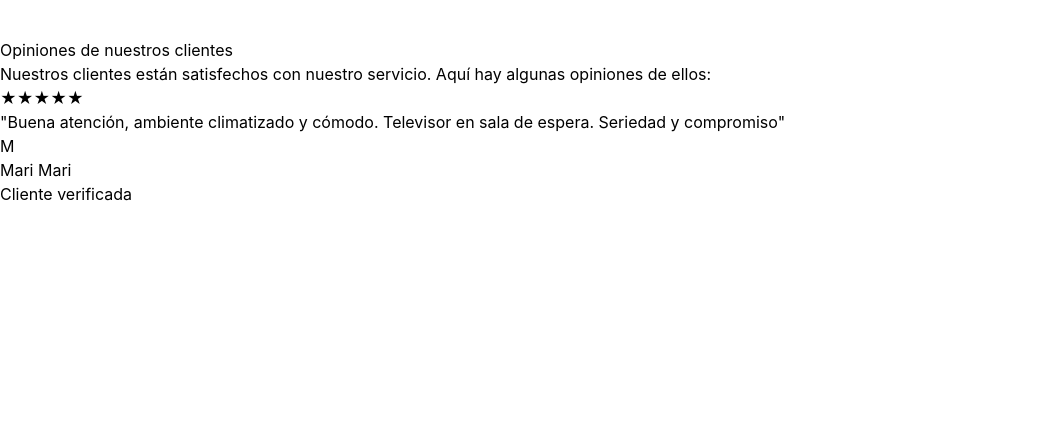
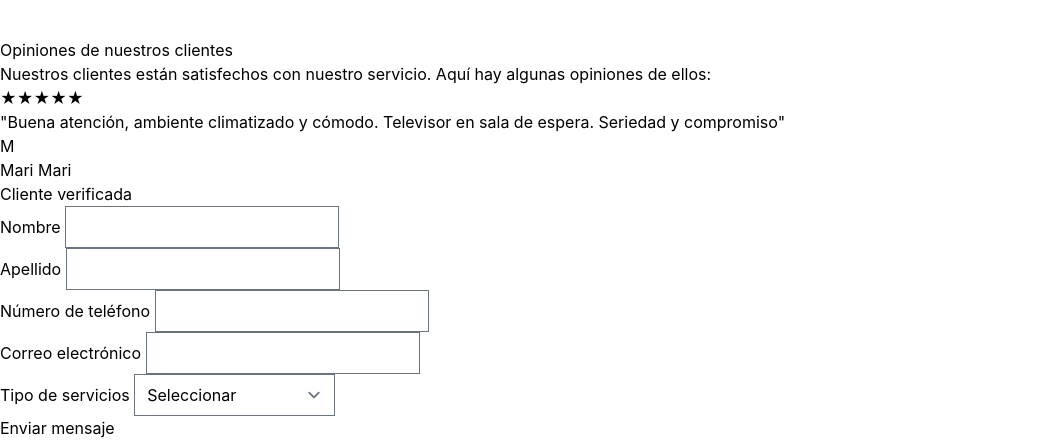
Before and after one commit to Lionel-Martinez/Lionel-Martinez-Portafolio-LM-Studio, a plain HTML site: page index.html in a window 1280 px wide. Shown: the part 2627-3067 px from the top of the page, without its empty margins (0-1039 px from the left). Before the commit the page ends 2833 px from the top, so only its background shows below. Drawn offline with nearby package versions, Linux system fonts and the light colour scheme; files whose address does not match are found by name.

Commit message:
agregar apartado contacto

```diff
--- a/index.html
+++ b/index.html
@@ -169,6 +169,36 @@
             </div>
           </div>
         </div>
+
+<!-- Contacto -->
+
+<form action="" method="POST" class="formulario-contacto">
+        <div class="form-group">
+          <label for="name">Nombre</label>
+          <input type="text" id="name" name="name" required>
+        </div>
+        <div class="form-group">
+          <label for="message">Apellido</label>
+          <input type="text" id="apellido" name="apellido" required>
+        </div>
+        <div class="form-group">
+          <label for="numero">Número de teléfono</label>
+          <input type="tel" id="numero" name="numero" required>
+        </div>
+        <div class="form-group">
+          <label for="email">Correo electrónico</label>
+          <input type="email" id="email" name="email">
+        </div>
+        <div class="form-group">
+          <label for="tipo de servicios">Tipo de servicios</label>
+          <select id="tipo de servicios" name="tipo de servicios" required>
+            <option value="">Seleccionar</option>
+            <option value="servicio1">lading page</option>
+            <option value="servicio2">Página institucional</option>
+          </select>
+        </div>
+        <button type="submit" class="btn">Enviar mensaje</button>
+      </form>
 </main>
 
 
```
